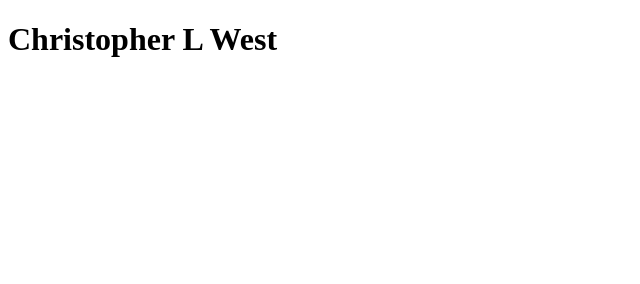
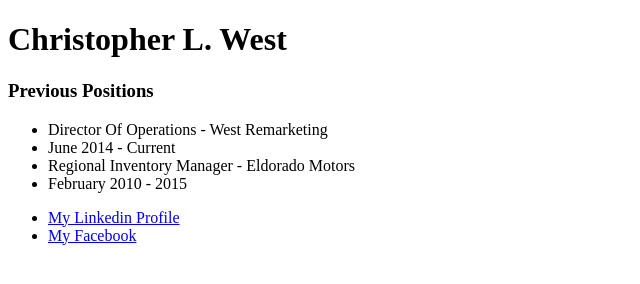
Before and after one commit to clwest/new_github, a plain HTML site: page resume_page/index.html in a window 1280 px wide. Shown: the whole page, without its empty margins (0-640 px from the left). Drawn offline with Linux system fonts and the light colour scheme.

Commit message:
Commit 6 - Added initial content for resume site

```diff
--- a/resume_page/index.html
+++ b/resume_page/index.html
@@ -2,6 +2,17 @@
 <html>
     <title>Christopher L. West</title>
     <body>
-        <h1>Christopher L West</h1>
+        <h1>Christopher L. West</h1>
+        <h3>Previous Positions</h3>
+        <ul>
+            <li>Director Of Operations - West Remarketing</li>
+            <li>June 2014 - Current</li>
+            <li>Regional Inventory Manager - Eldorado Motors</li>
+            <li>February 2010 - 2015</li>
+        </ul>
+        <ul>
+        <li> <a href= "https://www.linkedin.com/in/cl-west"target ="_blank">My Linkedin Profile</a></li>
+        <li> <a href= "https://www.facebook.com/chris.west.73345048"target ="_blank">My Facebook</a></li>
+        </ul>
     </body>
 </html>
```
